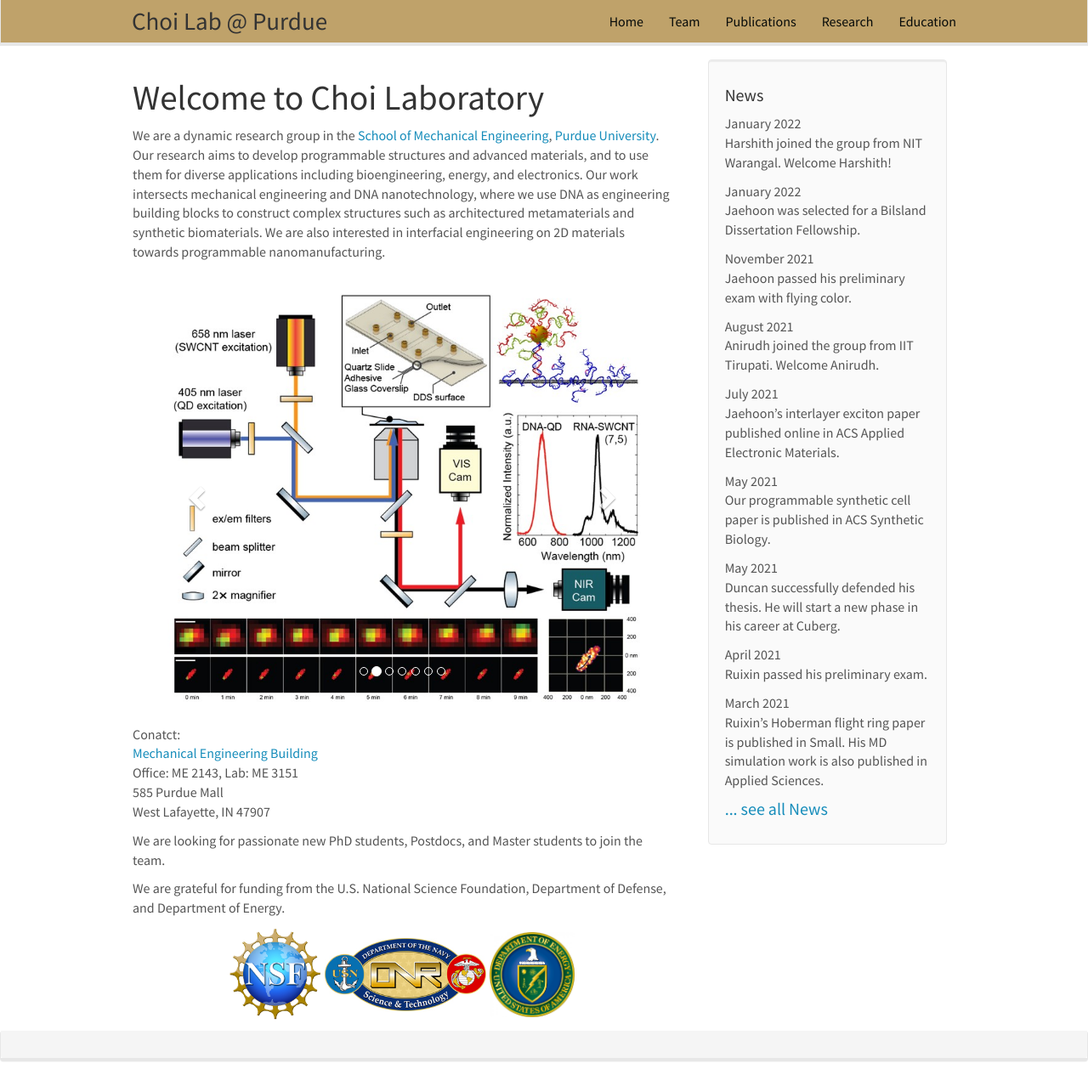
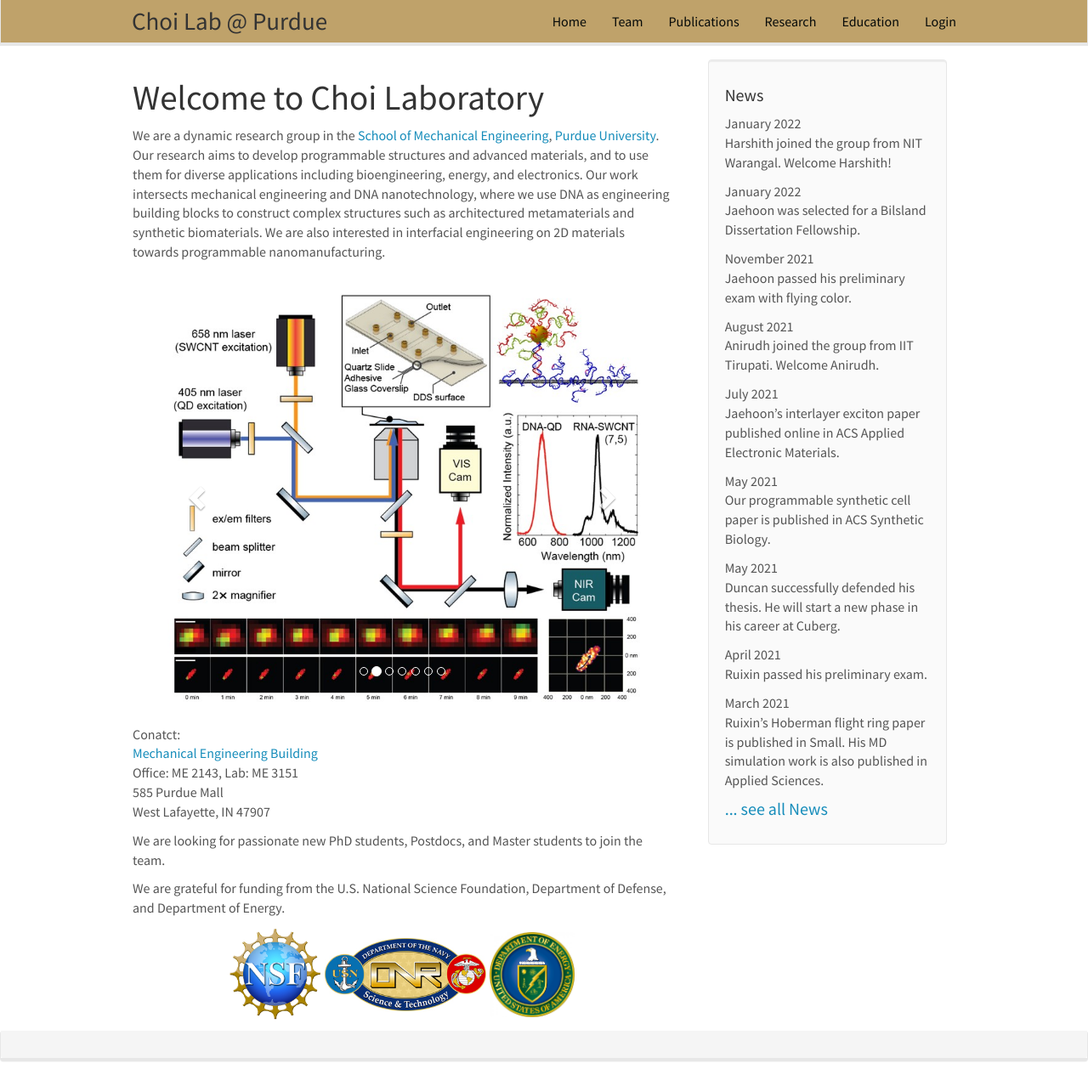
Before and after one commit to choidnalab/choidnalab.github.io, a Jekyll site: the page built from _pages/home.md, in a window 1280 px wide and 1271 px high. Shown: the whole window at 85% size. Built offline with Jekyll 4.4.1, drawn with Linux system fonts in a browser that asks for light colours; nearby versions of some CDN libraries.

Commit message:
Update header.html

```diff
--- a/_includes/header.html
+++ b/_includes/header.html
@@ -25,6 +25,7 @@
 		<li><a href="{{ site.url }}{{ site.baseurl }}/publications">Publications</a></li>
 		<li><a href="{{ site.url }}{{ site.baseurl }}/research">Research</a></li>
 		<li><a href="{{ site.url }}{{ site.baseurl }}/pictures">Education</a></li>
+		<li><a href="{{ site.url }}{{ site.baseurl }}/login">Login</a></li>
 	  </ul>
 	</div>
   </div>
```
